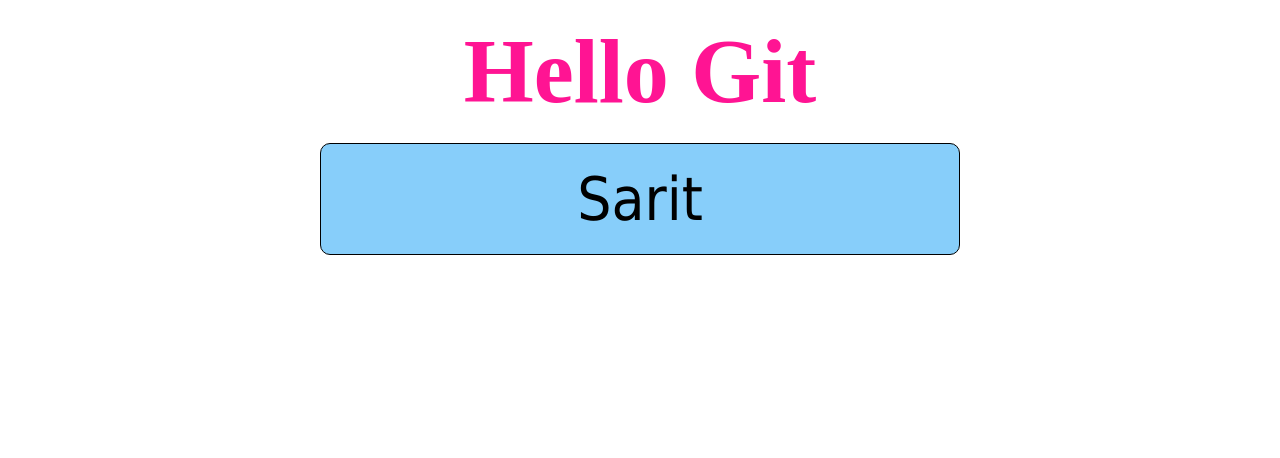
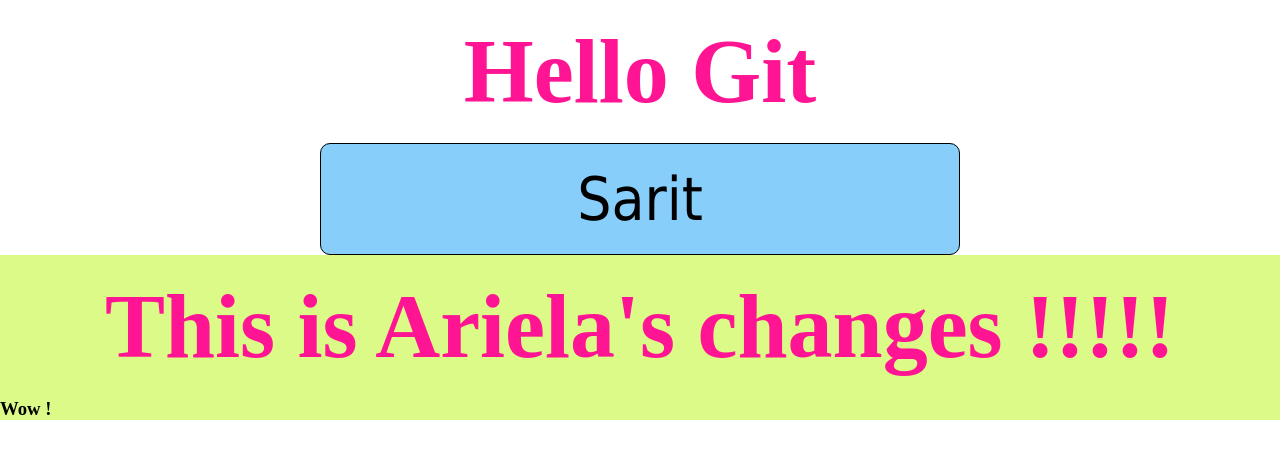
Before and after one commit to saritno/Hello-Sarit, a plain HTML site: page index.html in a window 1280 px wide. Drawn offline with Linux system fonts and the light colour scheme.

Commit message:
Ariela Changes

```diff
--- a/index.html
+++ b/index.html
@@ -12,7 +12,12 @@
     <div class="student-owner">
         Sarit
     </div>
-    <div class="student-contributor1"></div>
+    <div class="student-contributor1">
+<h1>This is Ariela's changes !!!!!</h1>
+<h3>Wow !</h3>
+
+
+    </div>
     <div class="student-contributor2"></div>
 </body>
 </html>
--- a/style.css
+++ b/style.css
@@ -21,3 +21,6 @@ H1 {
     border: 1px solid black;
     border-radius: 10px;
 }
+.student-contributor1{
+    background-color: rgb(219, 250, 135);
+}
```
